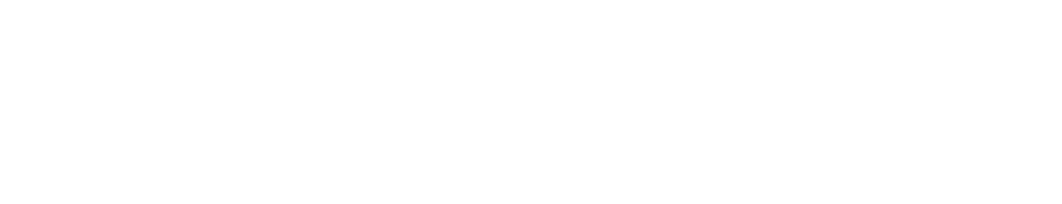
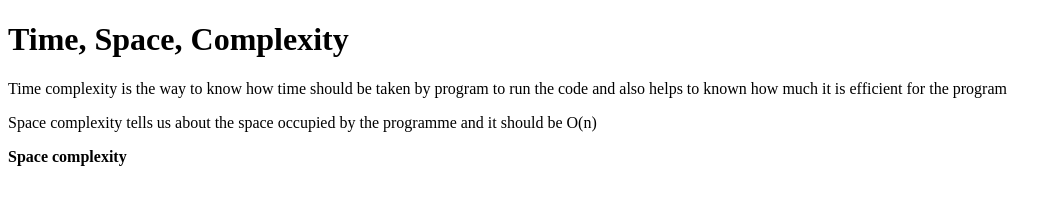
Before and after one commit to acciojob/time-and-space-complexity-SourabhG202, a website: page main.html in a window 1280 px wide. Shown: the whole page, without its empty margins (0-1062 px from the left). Drawn offline with Linux system fonts and the light colour scheme.

Commit message:
created a submission

```diff
--- a/main.html
+++ b/main.html
@@ -8,6 +8,10 @@
 
 <body>
 	<!-- the entire body must be written by student -->
+	<h1>Time, Space, Complexity</h1>
+	<p>Time complexity is the way to know how time should be taken by program to run the code and also helps to known how much it is efficient for the program</p>
+	<p>Space complexity tells us about the space occupied by the programme and it should be O(n)</p>
+	<b>Space complexity</b>
     <script type="text/javascript" src="./script.js">
 </script>
 
```
